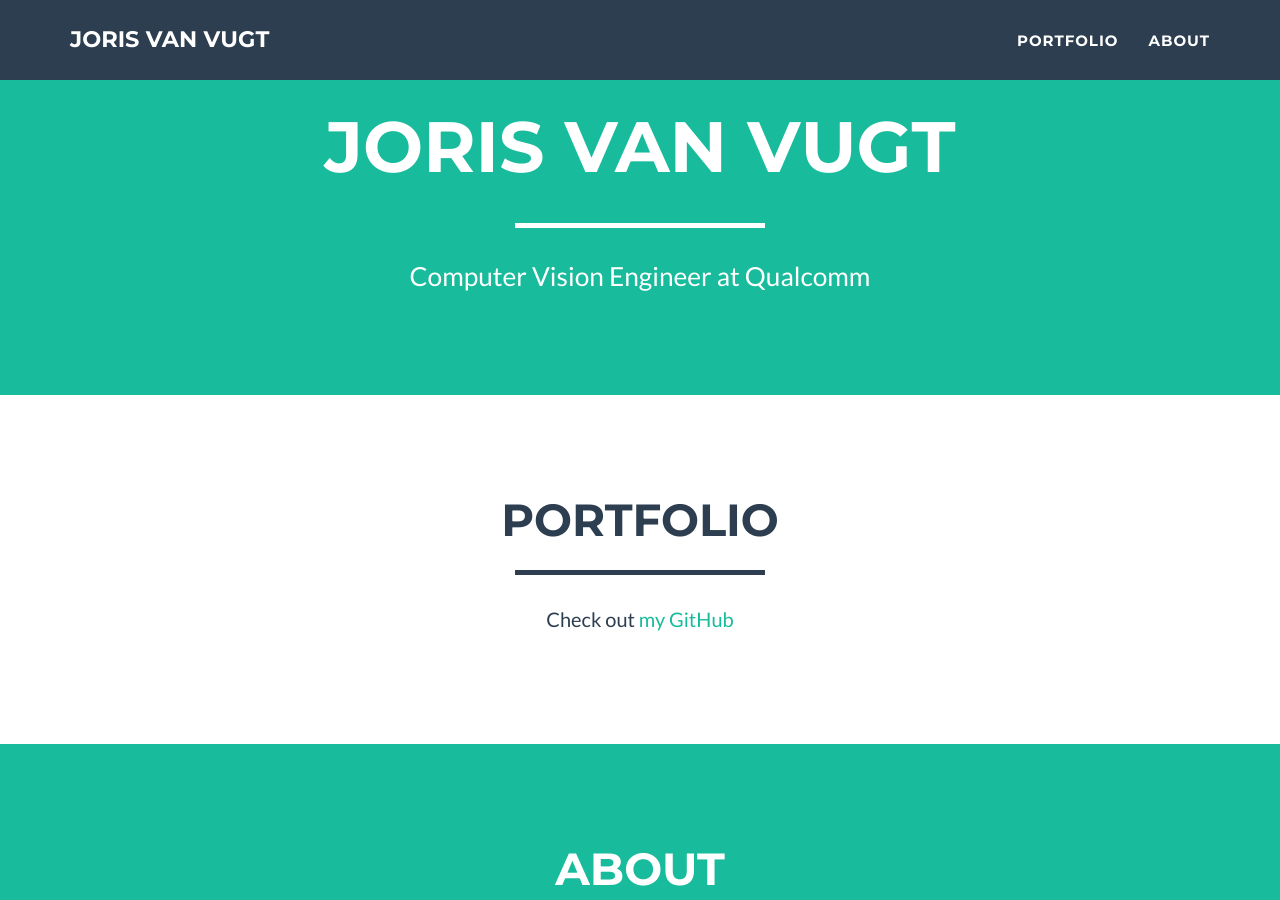
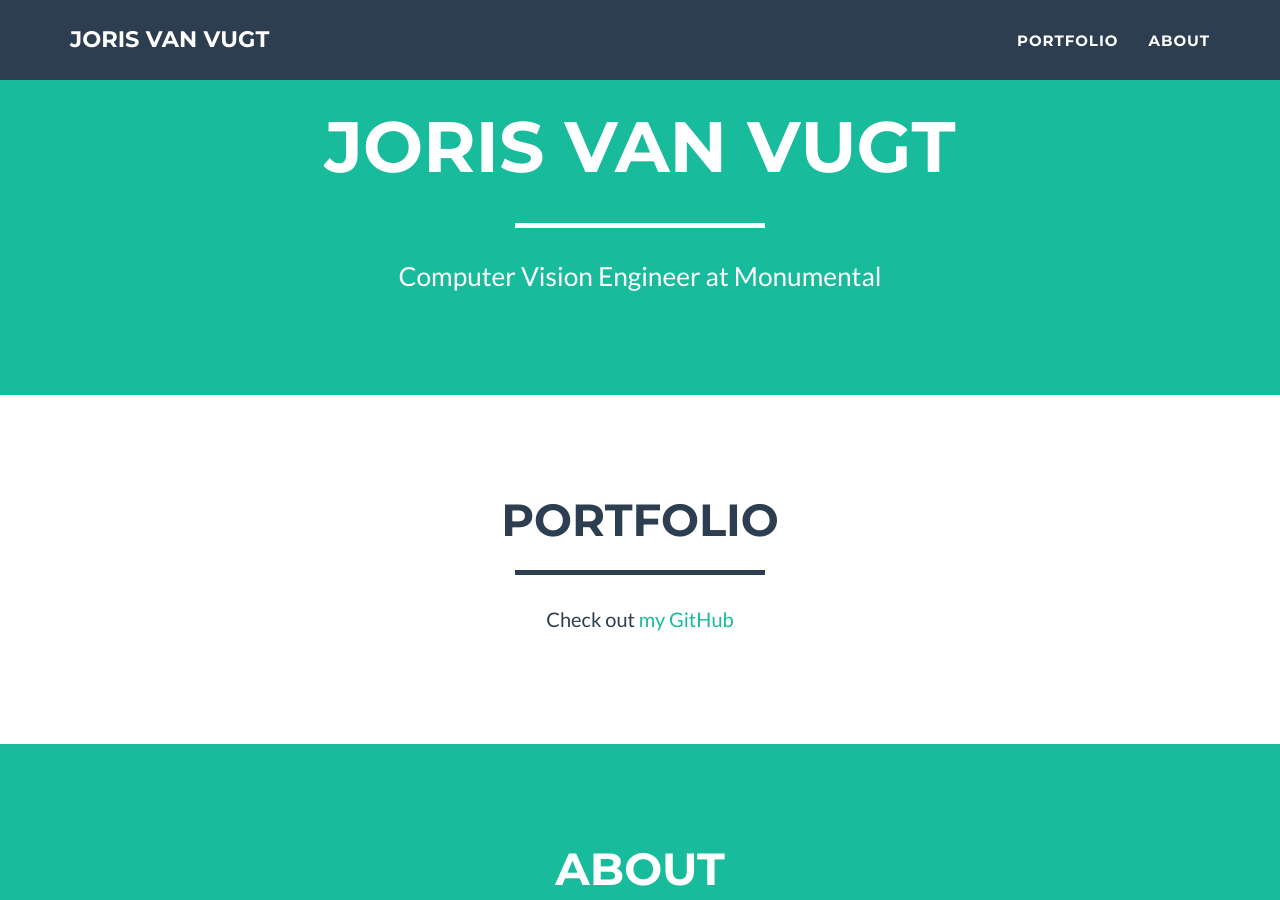
Before and after one commit to jvanvugt/jvanvugt.github.io, a Jekyll site: the page built from index.html, in a window 1280 px wide and 900 px high, scrolled down 443 px. Built offline with Jekyll 4.4.1, drawn with Linux system fonts in a browser that asks for light colours.

Commit message:
Fix Employer

```diff
--- a/_config.yml
+++ b/_config.yml
@@ -4,7 +4,7 @@ email: mail@jorisvanvugt.com
 url: https://jorisvanvugt.com
 description: "Personal website of Joris van Vugt"
 keywords: "computer, vision, data, science, machine, learning, programming, artificial, intelligence"
-skills: "Computer Vision Engineer at Qualcomm"
+skills: "Computer Vision Engineer at Monumental"
 meta_author: van Vugt, Joris
 
 # Google webmaster tools
```
